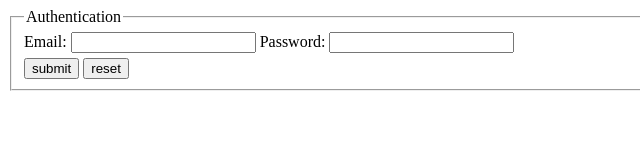
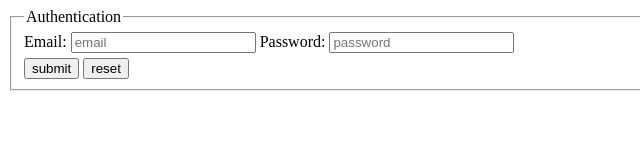
Before and after one commit to renehellmich/forms, a plain HTML site: page Projects/Forms-Level-2_2/index.html in a window 1280 px wide. Shown: the full height of the page, 0-640 px from the left. Drawn offline with Linux system fonts and the light colour scheme.

Commit message:
Forms-Level-2_2 completed

```diff
--- a/Projects/Forms-Level-2_2/index.html
+++ b/Projects/Forms-Level-2_2/index.html
@@ -14,9 +14,9 @@
             <legend>Authentication</legend>
             <section>
                 <label for="text">Email:</label>
-                <input type="password" name="" id="in_email">
+                <input type="password" name="" id="in_email" placeholder="email">
                 <label for="text">Password:</label>
-                <input type="password" name="" id="in_password" maxlength="8">
+                <input type="password" name="" id="in_password" maxlength="8" placeholder="password">
             </section>
             <section style="margin-top: 5px;">
                 <input type="submit" value="submit">
```
